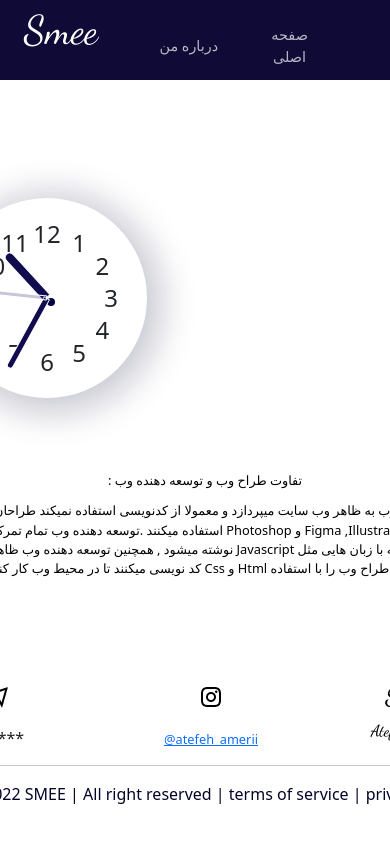
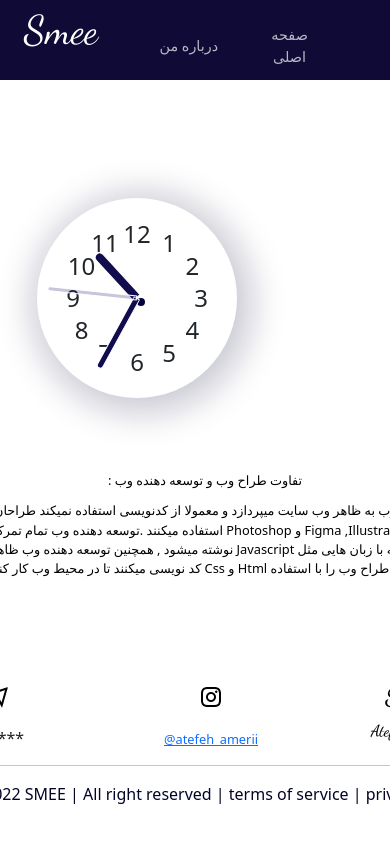
Before and after one commit to RealSmee/simple, a React (Create React App) app: page / in a window 390 px wide. Shown: the top 842 px of the page. Built offline with nearby package versions, Linux system fonts and the light colour scheme; a web font is replaced by a local one.

Commit message:
Update Home.css

```diff
--- a/src/pages/Home/Home.css
+++ b/src/pages/Home/Home.css
@@ -143,6 +143,7 @@ body{
         align-items: center;
         justify-content: center;
         text-align: center;
+        left:150px;
     }
     .clock .number{
        position: absolute;
```
